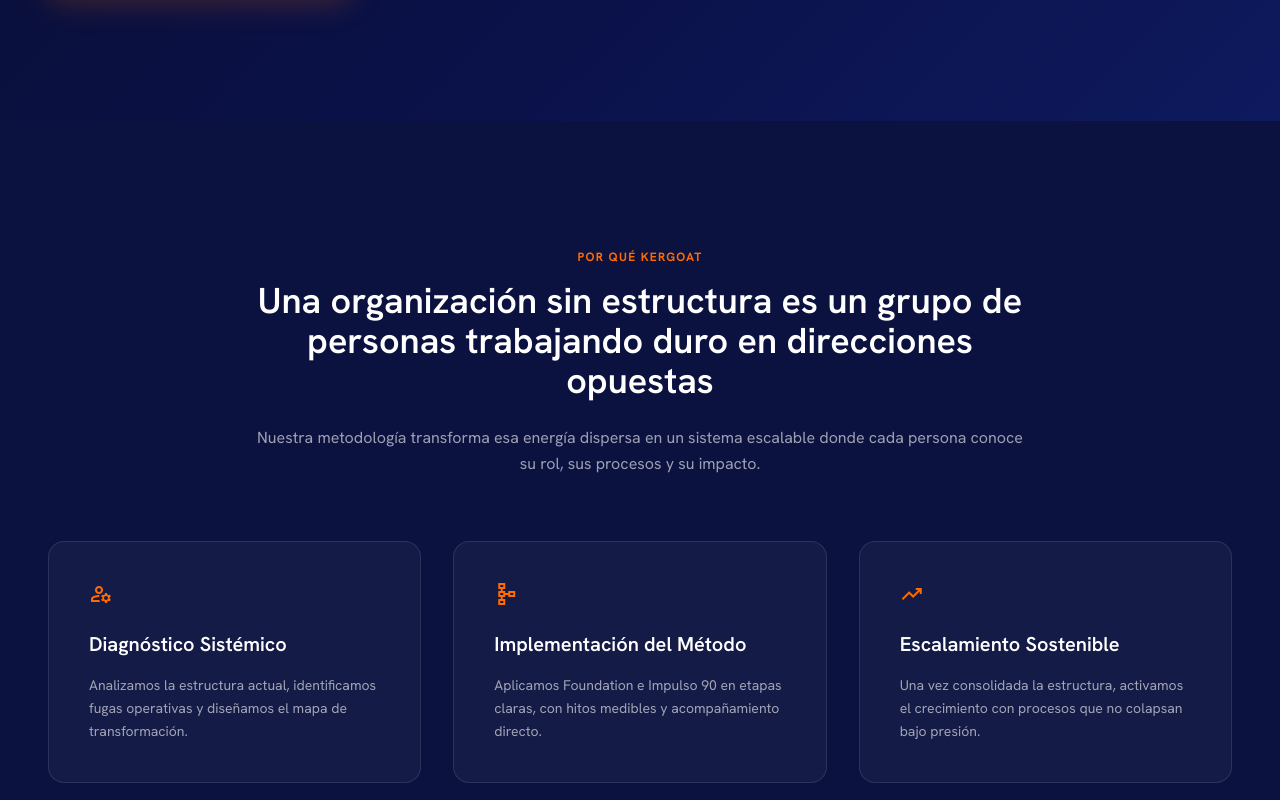
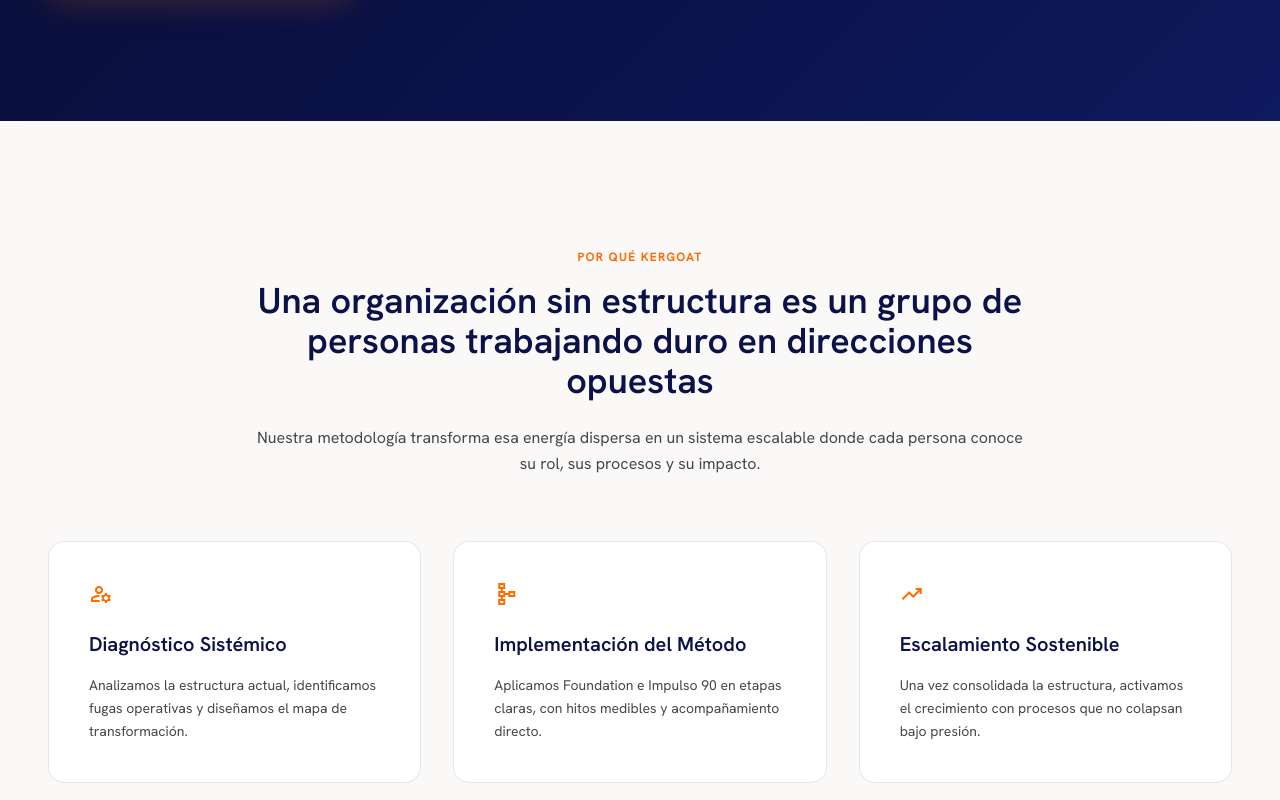
Before and after one commit to kergoatargentina/kergoat-argentina, a Next.js app: page / in a window 1280 px wide. Shown: the part 680-1480 px from the top of the page. Built offline with nearby package versions, Linux system fonts and the light colour scheme.

Commit message:
Alternate sections: navy hero/method + off-white value/features

```diff
--- a/src/app/globals.css
+++ b/src/app/globals.css
@@ -8,16 +8,20 @@
   --color-graphite: #353535;
   --color-pure-white: #FFFFFF;
 
-  /* Dark Navy theme */
-  --color-background: #080d2e;
-  --color-surface: #080d2e;
-  --color-surface-dim: #060a24;
-  --color-surface-bright: #0d1545;
-  --color-surface-container-lowest: #050820;
-  --color-surface-container-low: #0b1240;
-  --color-surface-container: #0e1650;
-  --color-surface-container-high: #111a5a;
-  --color-surface-container-highest: #151f65;
+  --color-background: #fbf9f8;
+  --color-surface: #fbf9f8;
+  --color-surface-dim: #dcd9d9;
+  --color-surface-bright: #fbf9f8;
+  --color-surface-container-lowest: #ffffff;
+  --color-surface-container-low: #f6f3f2;
+  --color-surface-container: #f0eded;
+  --color-surface-container-high: #eae8e7;
+  --color-surface-container-highest: #e4e2e1;
+
+  /* Navy palette for dark sections */
+  --color-navy-deep: #080d2e;
+  --color-navy-mid: #0b1240;
+  --color-navy-light: #0e1650;
   --color-surface-variant: #e4e2e1;
   --color-on-surface: #1b1c1c;
   --color-on-surface-variant: #46464f;
@@ -77,7 +81,7 @@
 
 body {
   background-color: var(--color-background);
-  color: #f0f0f5;
+  color: var(--color-on-surface);
   font-family: var(--font-sans);
 }
 
--- a/src/app/page.tsx
+++ b/src/app/page.tsx
@@ -91,16 +91,16 @@
         </div>
       </section>
 
-      {/* Propuesta de valor — navy medio */}
-      <section className="py-24 md:py-32" style={{ background: '#0b1240' }}>
+      {/* Propuesta de valor — blanco roto */}
+      <section className="py-24 md:py-32" style={{ background: '#fbf9f8' }}>
         <div className="max-w-[1280px] mx-auto px-6 md:px-12">
           <AnimateOnScroll direction="up">
             <div className="text-center mb-16 max-w-3xl mx-auto">
               <span className="text-xs font-bold tracking-widest text-systemic-orange uppercase block mb-4">Por Qué Kergoat</span>
-              <h2 className="text-4xl font-semibold text-white mb-6">
+              <h2 className="text-4xl font-semibold text-deep-navy mb-6">
                 Una organización sin estructura es un grupo de personas trabajando duro en direcciones opuestas
               </h2>
-              <p className="text-base text-white/60 leading-relaxed">
+              <p className="text-base text-on-surface-variant leading-relaxed">
                 Nuestra metodología transforma esa energía dispersa en un sistema escalable donde cada persona conoce su rol, sus procesos y su impacto.
               </p>
             </div>
@@ -113,10 +113,10 @@
               { icon: 'trending_up', title: 'Escalamiento Sostenible', desc: 'Una vez consolidada la estructura, activamos el crecimiento con procesos que no colapsan bajo presión.', delay: 200 },
             ].map(({ icon, title, desc, delay }) => (
               <AnimateOnScroll key={title} direction="up" delay={delay}>
-                <div className="p-10 rounded-2xl border border-white/10 hover:border-systemic-orange/40 transition-all hover:-translate-y-1 h-full" style={{ background: 'rgba(255,255,255,0.04)' }}>
+                <div className="bg-white p-10 rounded-2xl border border-deep-navy/10 hover:border-systemic-orange/40 hover:shadow-lg transition-all hover:-translate-y-1 h-full">
                   <span className="material-symbols-outlined text-systemic-orange text-4xl mb-6 block">{icon}</span>
-                  <h3 className="text-xl font-semibold text-white mb-4">{title}</h3>
-                  <p className="text-sm text-white/60 leading-relaxed">{desc}</p>
+                  <h3 className="text-xl font-semibold text-deep-navy mb-4">{title}</h3>
+                  <p className="text-sm text-on-surface-variant leading-relaxed">{desc}</p>
                 </div>
               </AnimateOnScroll>
             ))}
```
